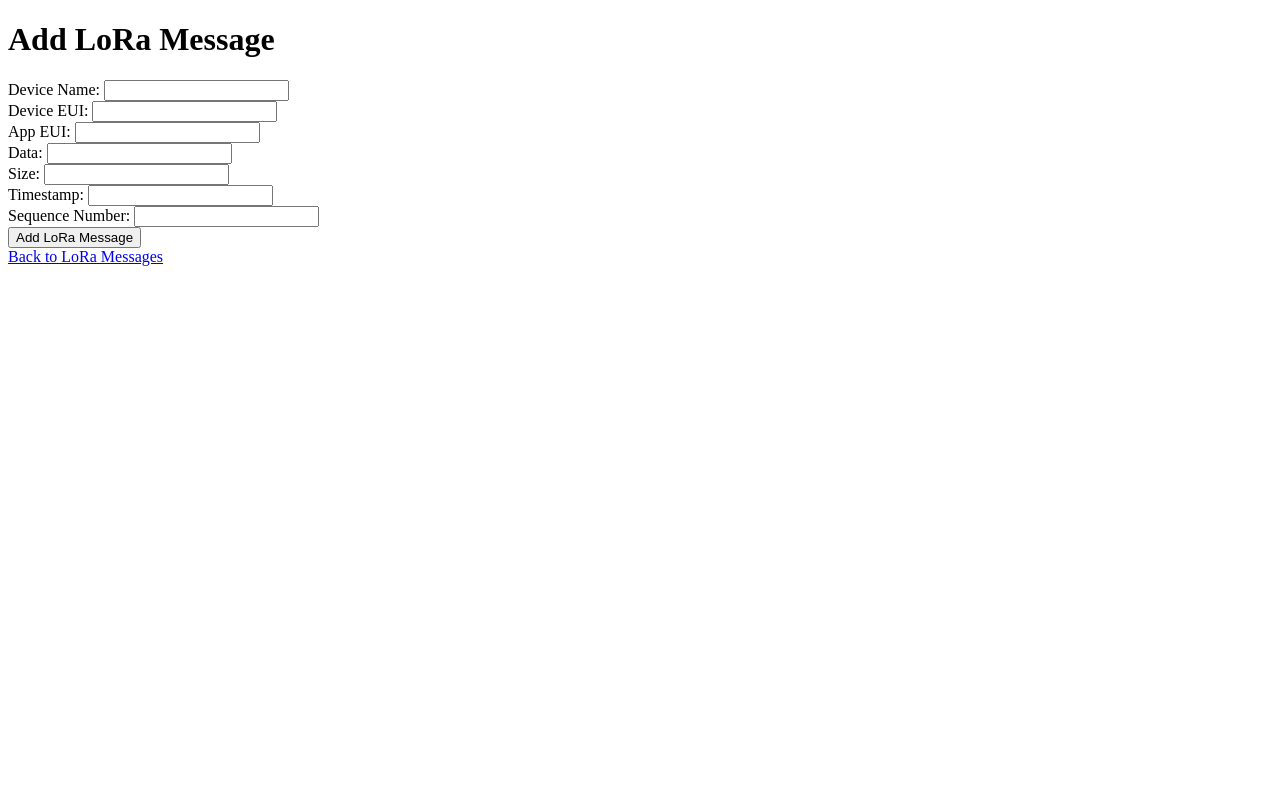
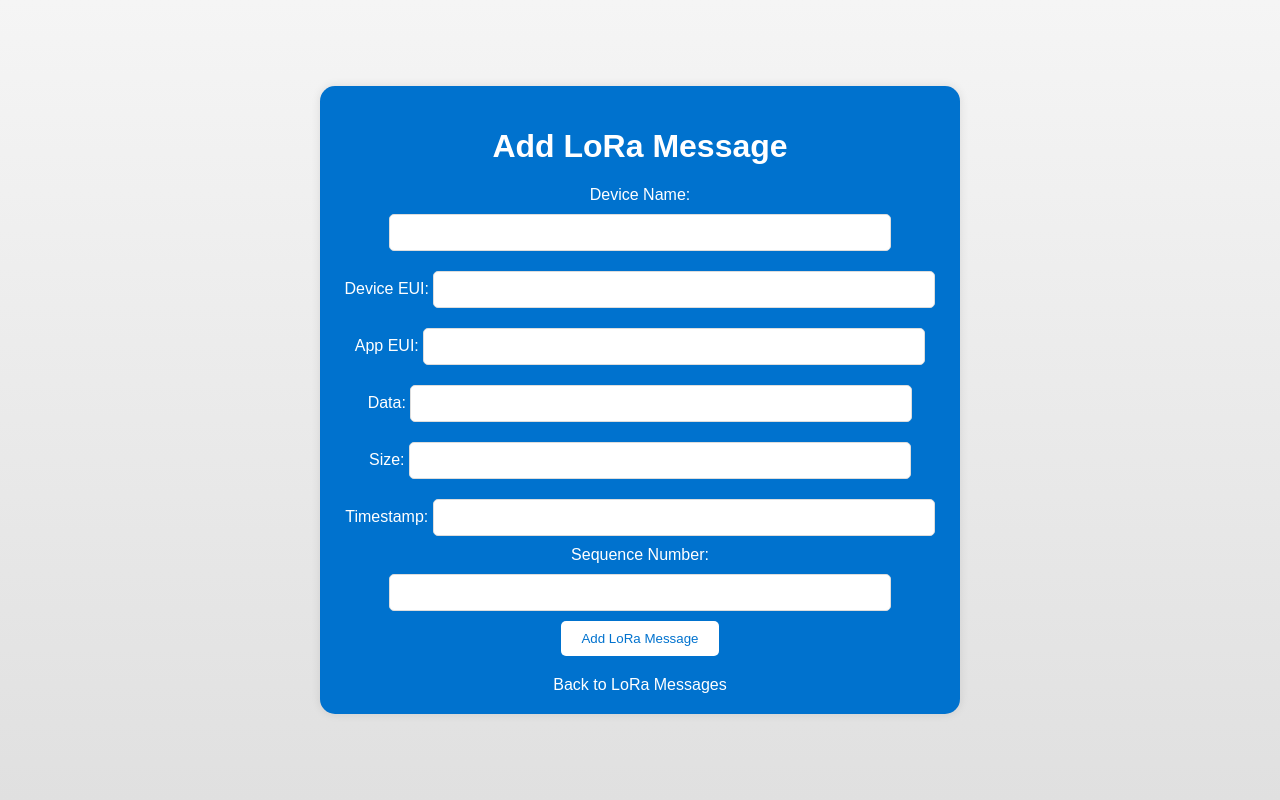
Before and after one commit to russminnie/network_dashboard, a Flask app: page /lora_messages/add in a window 1280 px wide. Run offline with Flask 3, Linux system fonts and the light colour scheme.

Commit message:
updated functionality and css styling

```diff
--- a/static/css/index.css
+++ b/static/css/index.css
@@ -0,0 +1,88 @@
+body {
+    font-family: 'Arial', sans-serif;
+    background: linear-gradient(to bottom, #f5f5f5, #e0e0e0);
+    display: flex;
+    justify-content: center;
+    align-items: center;
+    height: 100vh;
+    margin: 0;
+}
+
+.container {
+    background-color: #0072ce;
+    color: white;
+    padding: 20px;
+    border-radius: 15px;
+    box-shadow: 0 0 10px rgba(0, 0, 0, 0.1);
+    width: 80%;
+    max-width: 600px;
+    text-align: center;
+}
+
+h1 {
+    color: white;
+}
+
+a {
+    color: white;
+    text-decoration: none;
+    margin: 10px;
+}
+
+a:hover {
+    text-decoration: underline;
+}
+
+form {
+    margin: 20px 0;
+}
+
+input[type="text"], input[type="password"], input[type="number"], input[type="datetime-local"] {
+    width: 80%;
+    padding: 10px;
+    margin: 10px 0;
+    border-radius: 5px;
+    border: 1px solid #ddd;
+    color: black;
+}
+
+button {
+    background-color: white;
+    color: #0072ce;
+    padding: 10px 20px;
+    border: none;
+    border-radius: 5px;
+    cursor: pointer;
+}
+
+button:hover {
+    background-color: #e0e0e0;
+}
+
+ul {
+    list-style-type: none;
+    padding: 0;
+}
+
+li {
+    margin: 10px 0;
+}
+
+form.inline {
+    display: inline;
+}
+
+a.button {
+    display: inline-block;
+    padding: 10px 20px;
+    margin: 10px 0;
+    border-radius: 5px;
+    background-color: white;
+    color: #0072ce;
+    text-align: center;
+    cursor: pointer;
+}
+
+a.button:hover {
+    background-color: #e0e0e0;
+}
--- a/templates/add_lora_message.html
+++ b/templates/add_lora_message.html
@@ -1,10 +1,8 @@
-<!DOCTYPE html>
-<html lang="en">
-<head>
-    <meta charset="UTF-8">
-    <title>Add LoRa Message</title>
-</head>
-<body>
+{% extends "base.html" %}
+
+{% block title %}Add LoRa Message{% endblock %}
+
+{% block content %}
     <h1>Add LoRa Message</h1>
     <form action="{{ url_for('add_lora_message') }}" method="post">
         Device Name: <input type="text" name="deviceName"><br>
@@ -17,5 +15,4 @@
         <button type="submit">Add LoRa Message</button>
     </form>
     <a href="{{ url_for('list_lora_messages') }}">Back to LoRa Messages</a>
-</body>
-</html>
+{% endblock %}
--- /dev/null
+++ b/templates/base.html
@@ -0,0 +1,13 @@
+<!DOCTYPE html>
+<html lang="en">
+<head>
+    <meta charset="UTF-8">
+    <title>{% block title %}{% endblock %}</title>
+    <link rel="stylesheet" type="text/css" href="{{ url_for('static', filename='css/index.css') }}">
+</head>
+<body>
+<div class="container">
+    {% block content %}{% endblock %}
+</div>
+</body>
+</html>
```
Also changed, not shown: templates/add_user.html (+6 -9 lines), templates/index.html (+9 -15 lines), templates/lora_message.html (deleted, +0 -17 lines), templates/lora_messages.html (added, +14 -0 lines), templates/users.html (+7 -10 lines), templates/view_lora_message.html (+6 -9 lines). Lines whose indentation alone changed are shown as unchanged.
